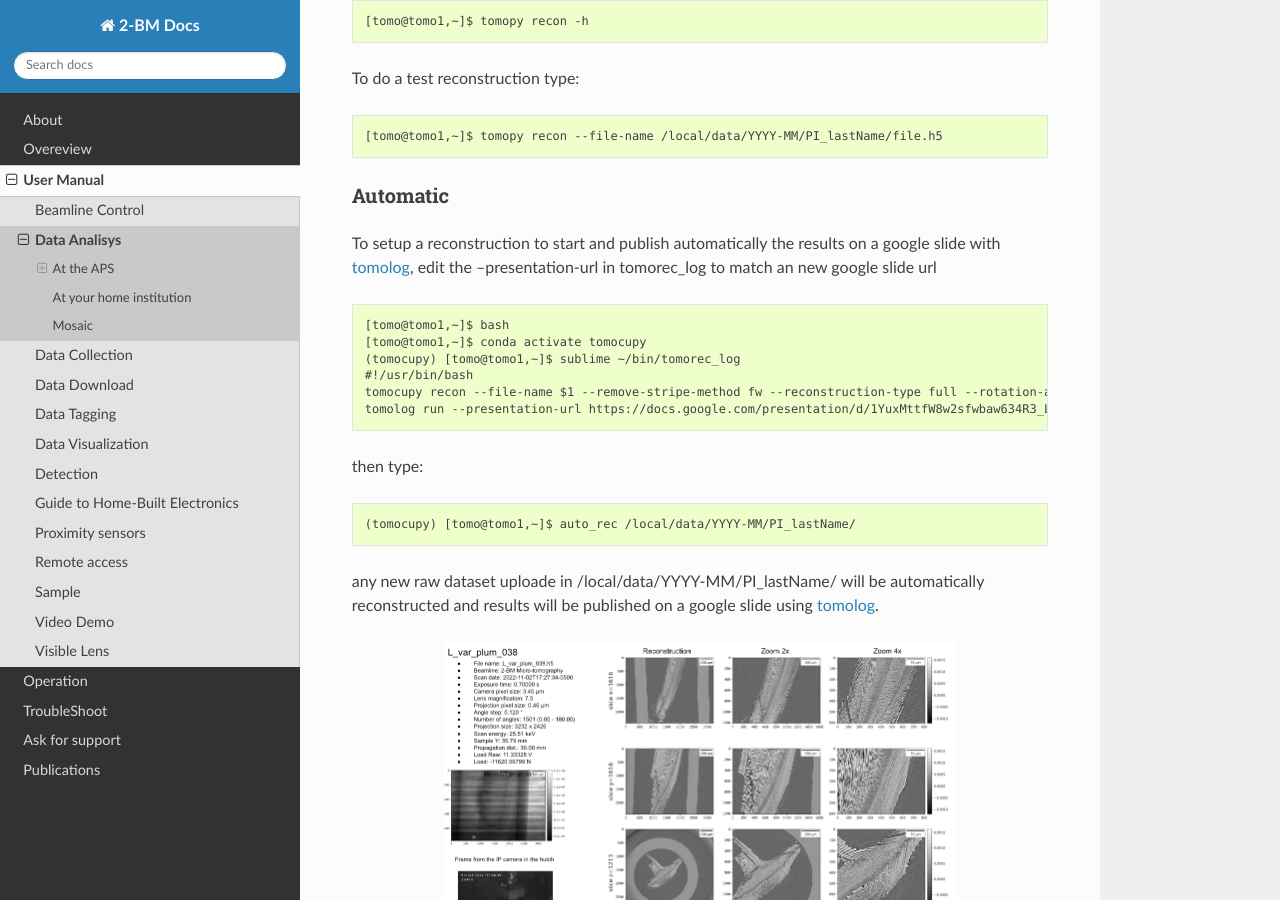
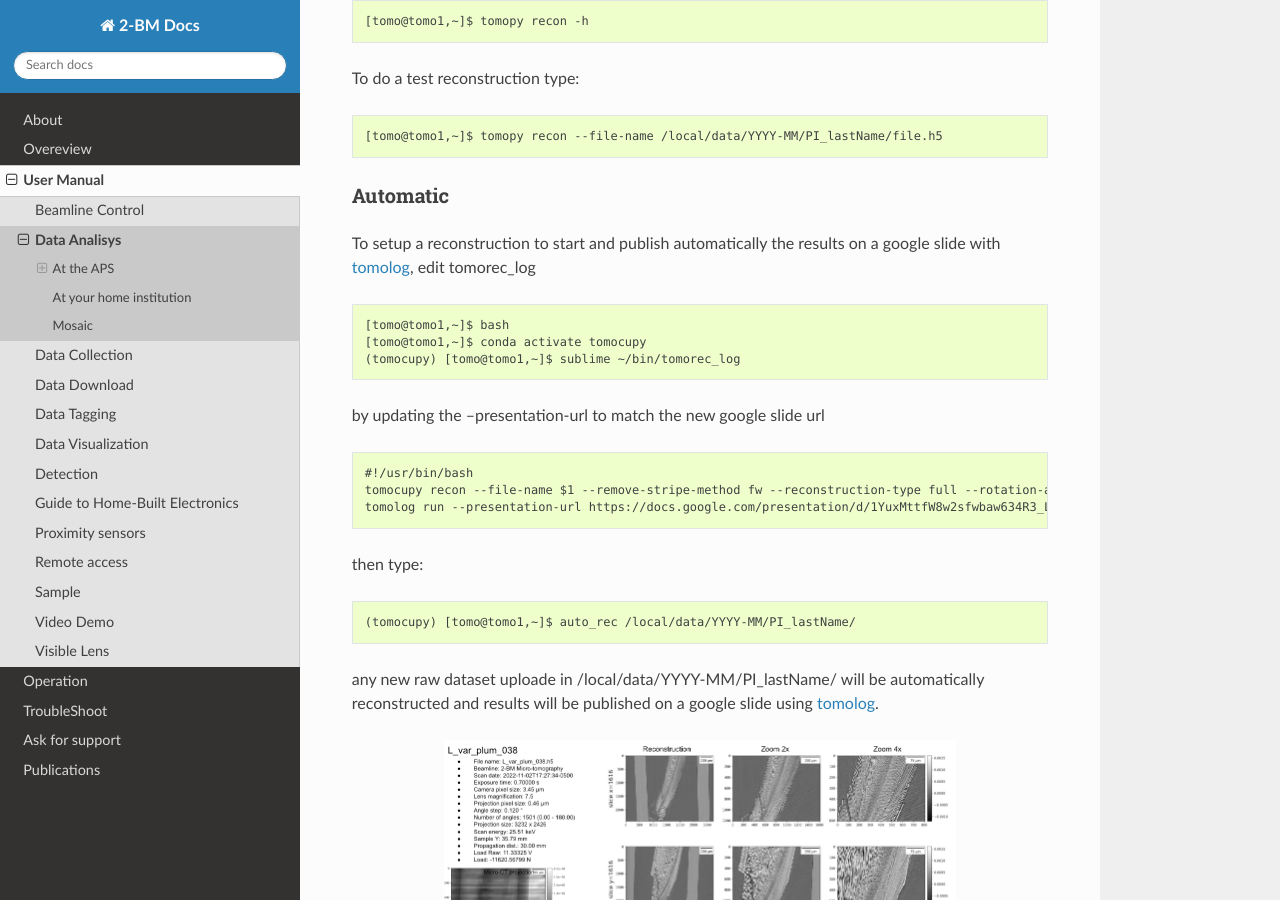
Before and after one commit to xray-imaging/2bm-docs, a Sphinx documentation site: the page built from docs/source/user/item_001.rst, in a window 1280 px wide and 900 px high, scrolled down 689 px. Built offline with Sphinx 7.4.7 and the Read the Docs theme 2.0.0, drawn with Linux system fonts in a browser that asks for light colours; the version number could not be read and is left out.

Commit message:
updated automatic reconstruction + tomolog instructions

```diff
--- a/docs/source/user/item_001.rst
+++ b/docs/source/user/item_001.rst
@@ -45,13 +45,18 @@ Automatic
 ~~~~~~~~~
 
 To setup a reconstruction to start and publish automatically the results on a google slide with `tomolog <https://tomologcli.readthedocs.io/en/latest/index.html>`_,
-edit the --presentation-url in tomorec_log to match an new google slide url
+edit tomorec_log
 
 ::
 
     [tomo@tomo1,~]$ bash
     [tomo@tomo1,~]$ conda activate tomocupy
     (tomocupy) [tomo@tomo1,~]$ sublime ~/bin/tomorec_log
+
+by updating the --presentation-url to match the new google slide url
+
+::
+
     #!/usr/bin/bash
     tomocupy recon --file-name $1 --remove-stripe-method fw --reconstruction-type full --rotation-axis-auto auto --find-center-end-row 1500
     tomolog run --presentation-url https://docs.google.com/presentation/d/1YuxMttfW8w2sfwbaw634R3_LgPIsaHblz4Lrsjzn6ufQ/edit?usp=sharing --file-name $1 --beamline 2-bm --zoom [1,2,4]
```
